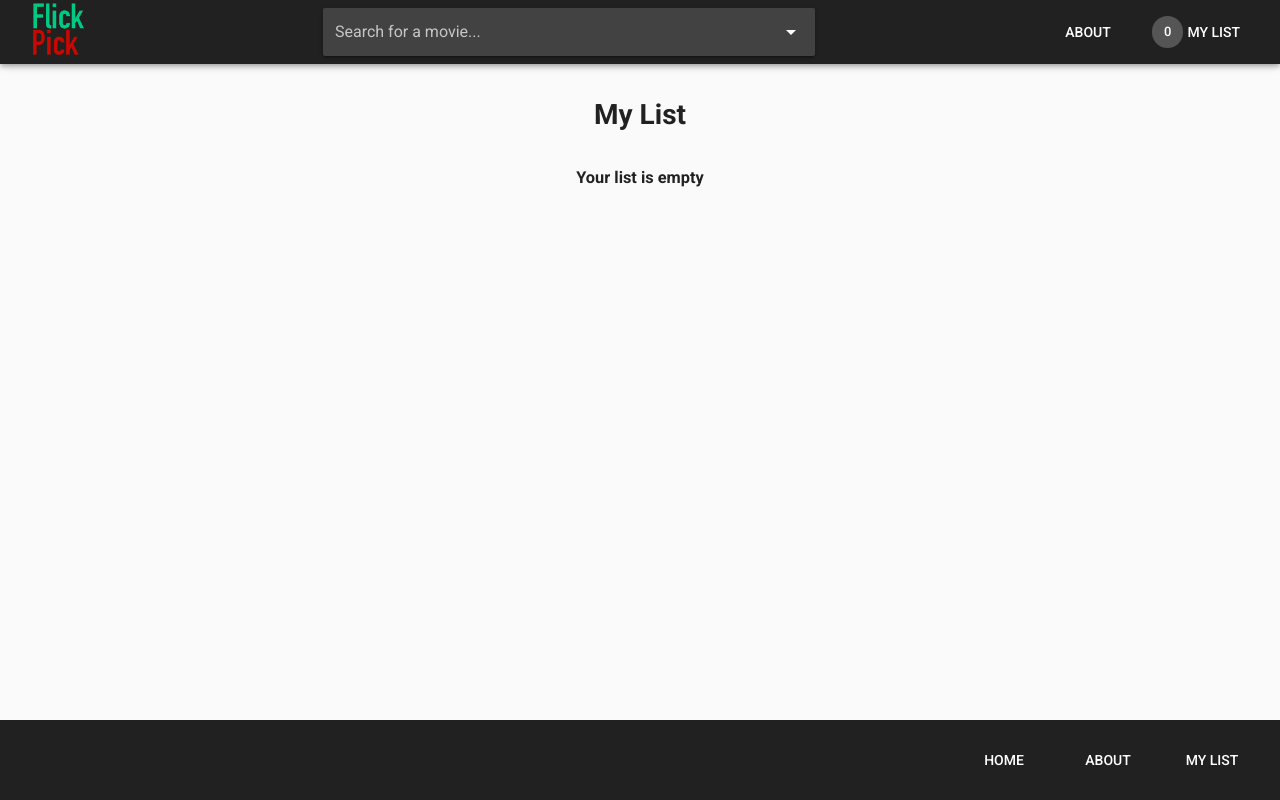
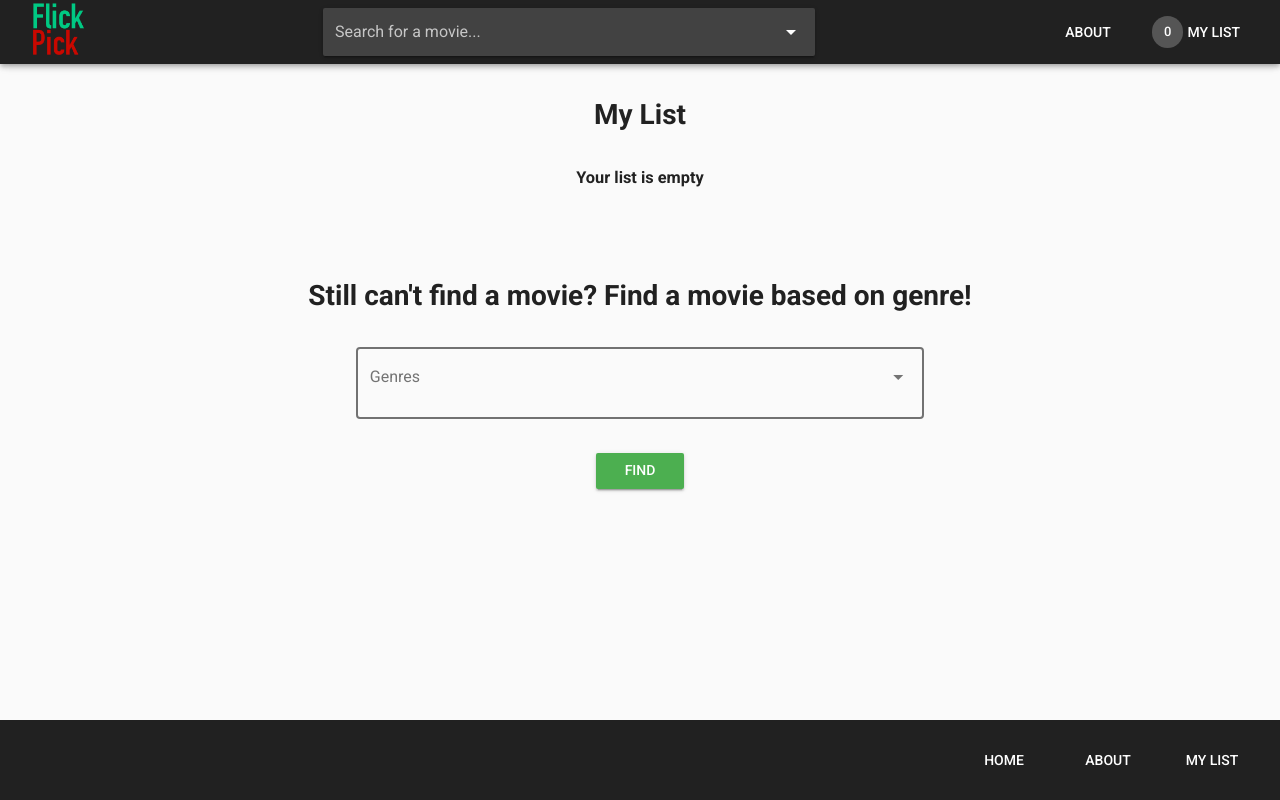
Before and after one commit to tomyreyes/Flick-Pick-Vue, a Vue app: page /mylist in a window 1280 px wide. Built offline with nearby package versions, Linux system fonts and the light colour scheme.

Commit message:
including RandomMovie component to MyList

```diff
--- a/src/components/MyList.vue
+++ b/src/components/MyList.vue
@@ -7,6 +7,10 @@
 		>
 			Your list is empty
 		</h3>
+		<RandomMovie
+			v-if="userList.length === 0"
+			class="random-movie"
+		/>
 		<v-btn
 			v-else-if="userList.length !== 0 && randomMovie === null"
 			color="success"
@@ -176,8 +180,12 @@
 </template>
 
 <script>
+import RandomMovie from './RandomMovie'
 export default {
   name: 'MyList',
+  components: {
+    RandomMovie
+  },
   props: {
     userList: {
       default() {
@@ -263,4 +271,7 @@ export default {
     transform: rotate(360deg) scale(1);
   }
 }
+.random-movie {
+  background: #fafafa;
+}
 </style>
```
